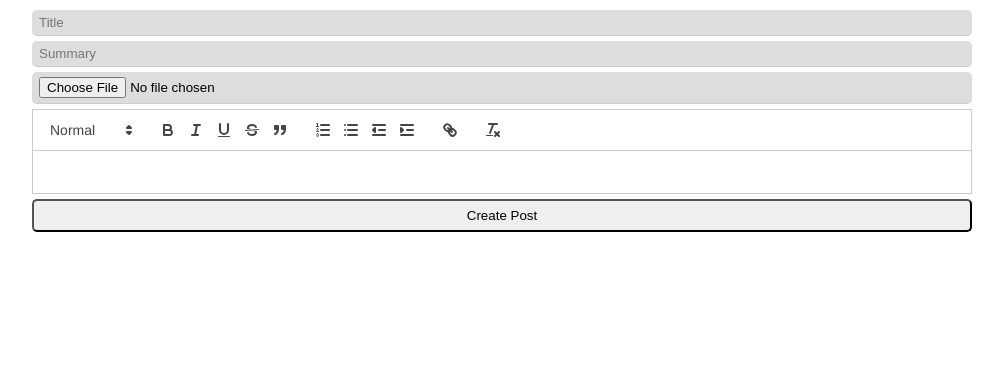
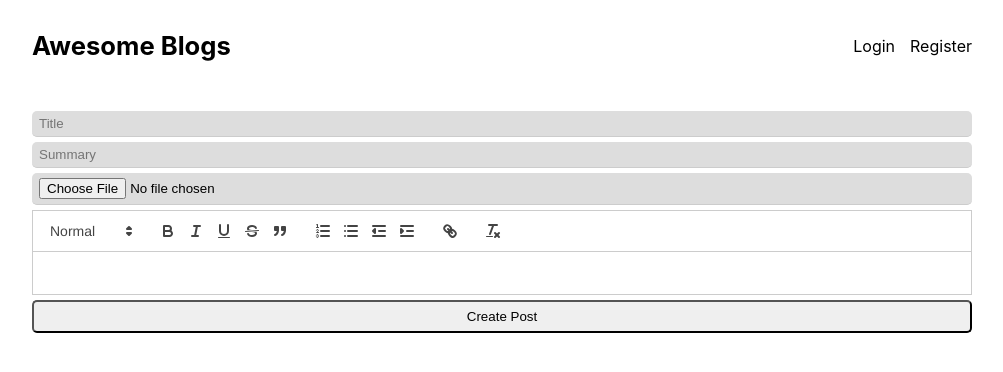
Before and after one commit to anandu08/Awesome-Blogs-Mongo, a React (Create React App) app in the folder frontend/: page /create in a window 1280 px wide. Shown: the top 372 px of the page, without its empty margins (138-1141 px from the left). Built offline with nearby package versions, Linux system fonts and the light colour scheme; no server answers.

Commit message:
Going back to the roots

```diff
--- a/frontend/src/Header.js
+++ b/frontend/src/Header.js
@@ -4,10 +4,9 @@ import { UserContext } from "./UserContext";
 
 function Header() {
   const { setUserInfo, userInfo } = useContext(UserContext);
-  const [loading,setLoading] = useState(true);
   useEffect(() => {
     async function fetchData() {
-        try  {
+        try {
             const response = await  fetch('https://awesome-blogs-server.vercel.app/profile', {
                 credentials: 'include',
             });
@@ -17,9 +16,7 @@ function Header() {
             }
 
             const userInfoData = await response.json();
-
             setUserInfo(userInfoData.username);
-            setLoading(false);
         } catch (error) {
             console.error('Error fetching user info:', error);
         }
@@ -36,14 +33,9 @@ function Header() {
 
     });
     setUserInfo(null);
-    setLoading(false);
   }
-let username = "";
-  if(loading===false)
- {  username = userInfo?.username;
+  const username = userInfo?.username;
 
-}
-if(!loading)
   return (
     <header>
       <Link to="/" className='logo'> Awesome Blogs</Link>
```
